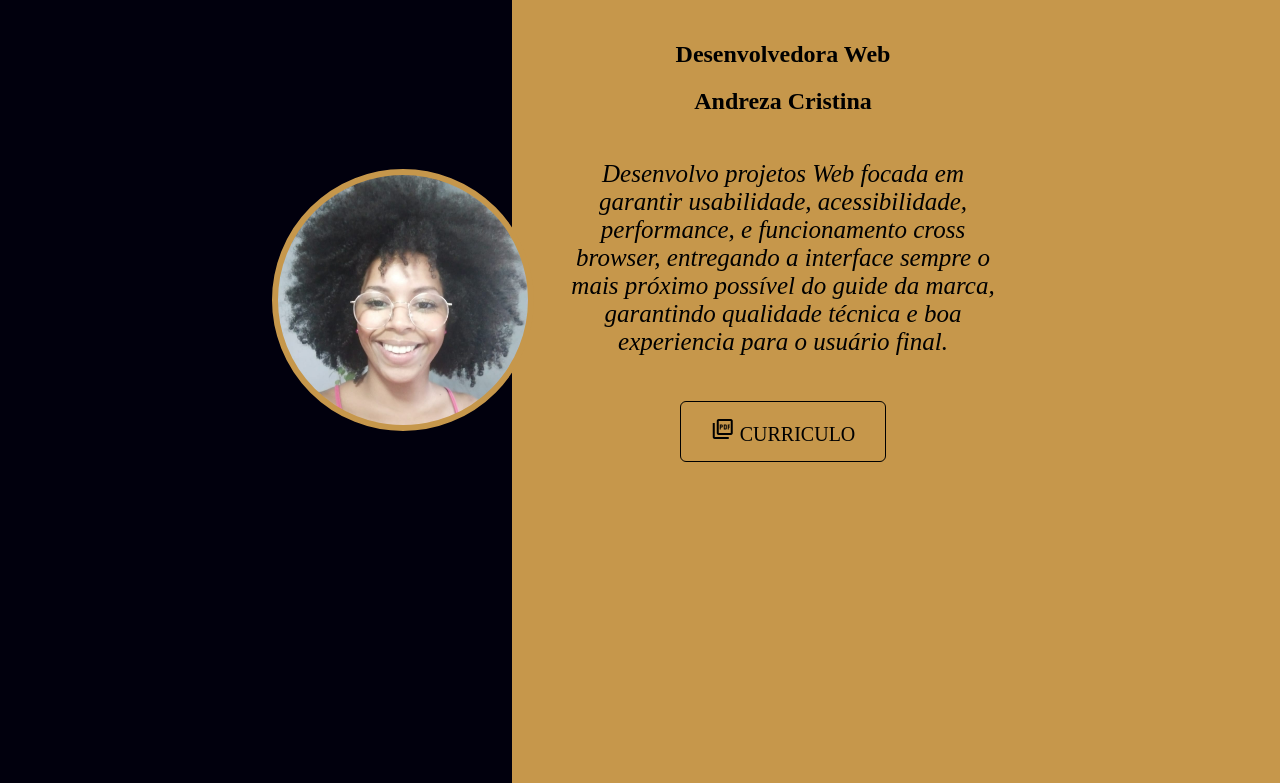
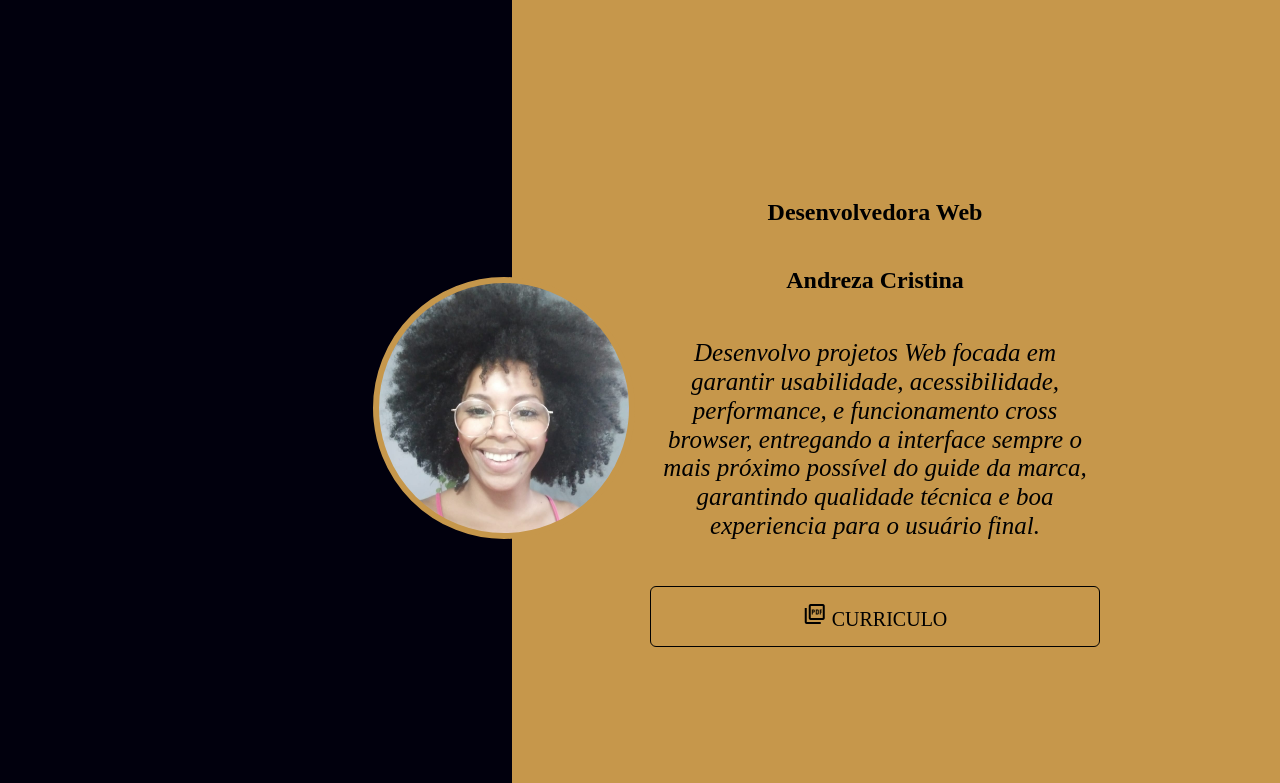
Before and after one commit to AndrezaCri/portfolio, a plain HTML site: page index2.html in a window 1280 px wide. Shown: the part 87-870 px from the top of the page. Drawn offline with nearby package versions, Linux system fonts and the light colour scheme; a web font is replaced by a local one.

Commit message:
ajuste de foto alinhada com background

```diff
--- a/css/style2.css
+++ b/css/style2.css
@@ -1,3 +1,4 @@
+@import "normaliza.css";
 
 .header{
     width: 100%;
@@ -10,8 +11,8 @@
 }
 
 .single-page{
-    width: 100%;
-    height: 900px;
+    width: 100vw;
+    height: 100vh;
     padding-top: 100px;
     text-align: center;
 
@@ -20,15 +21,10 @@
 body{
     background: rgb(1,0,13);
     background: linear-gradient(90deg, rgba(1,0,13,1) 40%, rgba(198,151,75,1) 1%);
+    overflow-x: hidden;
 }
 
-.single-page{
-    width: 100%;
-    height: 900px;
-    padding-top: 100px;
 
-
-}
 
 .logo{
     font-family: 'Ms Madi', cursive;
@@ -80,12 +76,16 @@ ul a:hover {
     border-color: #c6974b;
     border-width:6px ;
     margin: 0 0 10px 0px;
+    position: absolute;
+    left: -139px;
 }
-
+.wrap-content{
+    margin-left: 40%;
+}
 .conteudo{
     display: inline-block;
     width: 450px;
-    padding-left: 20px;
+    padding-left: 138px;
 }
 
 .botao{
@@ -107,3 +107,25 @@ ul a:hover {
     color: #000;
     font-style: oblique;
 }
+
+.display-flex{
+    display: flex;
+}
+
+.justify-content{
+    justify-content: center;
+}
+.flex-row{
+    flex-direction: row;
+}
+
+.flex-column{
+    flex-direction: column;
+}
+.flex-align{
+    align-items: center;
+}
+
+.position-relative{
+    position: relative;
+}
--- a/index2.html
+++ b/index2.html
@@ -24,9 +24,9 @@
                 </nav>
            </div>
         </header>
-        <div class="single-page display-flex justify-content flex-align pagina-inicial"  id="ancora1">
+        <div class="single-page display-flex flex-align pagina-inicial"  id="ancora1">
             <!-- inicio conteudo -->
-            <div class="display-flex justify-content flex-align">
+            <div class="display-flex justify-content flex-align position-relative wrap-content">
                 <div class="foto display-flex"></div>
                 <div class="conteudo display-flex flex-column">
                     <h2 class="titulo">
```
Also changed, not shown: 1 other file.
